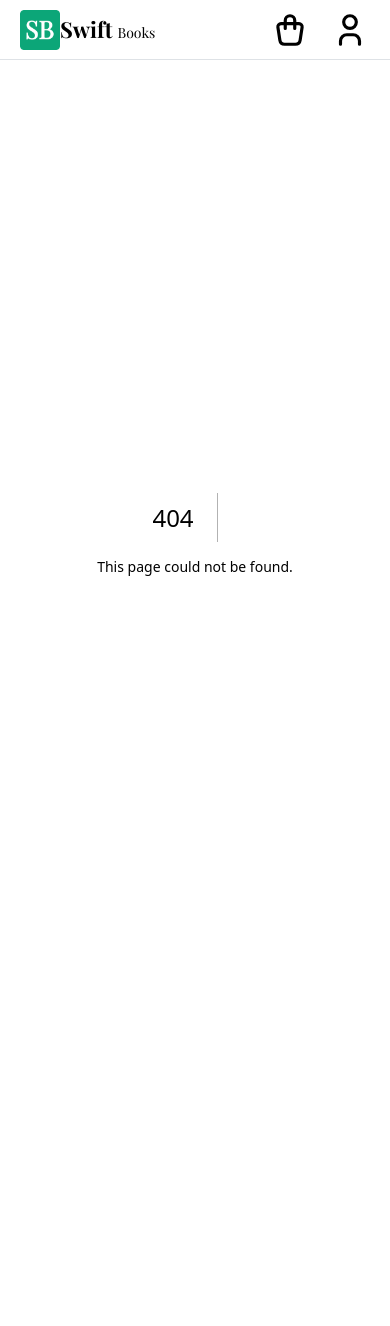
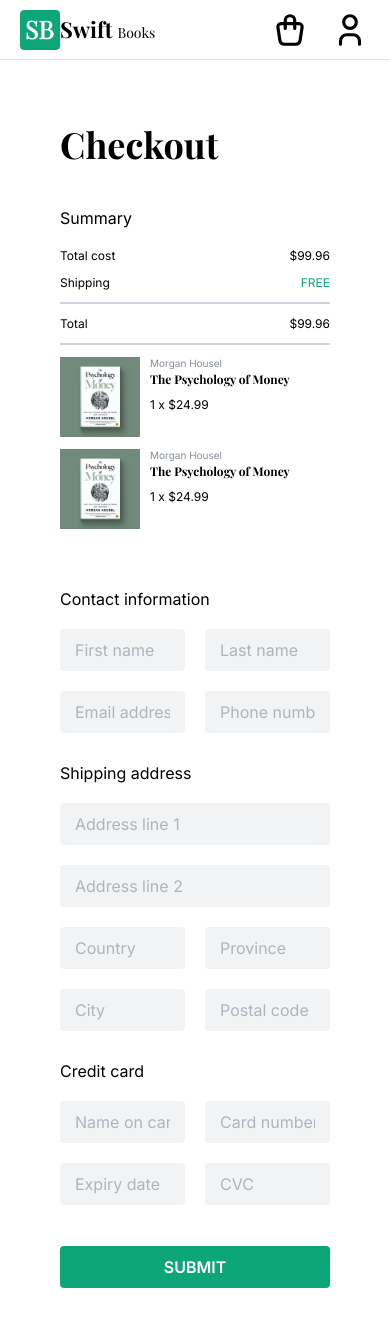
Before and after one commit to kovalromank/swiftbooks, a Next.js app in the folder web/: page /checkout in a window 390 px wide. Before the commit this address had no page. Shown: the top 1326 px of the page. Before the commit the page ends 1024 px from the top, so only its background shows below. Built offline with nearby package versions, Linux system fonts and the light colour scheme; a web font is replaced by a local one.

Commit message:
created checkout page with static data
- Added summary column
- Added input form
- Made page responsive

```diff
--- /dev/null
+++ b/web/src/app/checkout/page.tsx
@@ -0,0 +1,20 @@
+import { FC } from "react";
+import { Metadata } from "next";
+
+import { Header } from "@/components/header";
+import { CheckoutView } from "@/components/checkout/checkout-view";
+
+export const metadata: Metadata = {
+  title: "Checkout | Swift Books",
+};
+
+const Checkout: FC = () => {
+  return (
+    <>
+      <Header>Checkout</Header>
+      <CheckoutView />
+    </>
+  );
+};
+
+export default Checkout;
--- /dev/null
+++ b/web/src/components/checkout/checkout-view.tsx
@@ -0,0 +1,18 @@
+import { FC } from "react";
+import { Grid, GridCol } from "@mantine/core";
+
+import { Form } from "./form";
+import { Summary } from "./summary";
+
+export const CheckoutView: FC = () => {
+  return (
+    <Grid gutter="3.75rem">
+      <GridCol span={{ base: 12, sm: 8, md: 6, xl: 4 }} order={{ base: 2, md: 1 }}>
+        <Form />
+      </GridCol>
+      <GridCol span={{ base: 12, sm: 8, md: 6, xl: 4 }} order={{ base: 1, md: 2 }}>
+        <Summary />
+      </GridCol>
+    </Grid>
+  );
+};
--- /dev/null
+++ b/web/src/components/checkout/form.module.css
@@ -0,0 +1,20 @@
+.header {
+  font-size: 1rem;
+  font-style: normal;
+  font-weight: 400;
+  line-height: normal;
+}
+
+.sectionContainer {
+  display: flex;
+  flex-direction: column;
+  gap: 1.88rem;
+}
+
+.submitContainer {
+  margin-top: 2.56rem;
+}
+
+.submitContainer button {
+  width: 100%;
+}
--- /dev/null
+++ b/web/src/components/checkout/form.tsx
@@ -0,0 +1,71 @@
+"use client";
+
+import { FC } from "react";
+import { Button, Grid, GridCol, TextInput } from "@mantine/core";
+
+import classes from "./form.module.css";
+
+export const Form: FC = () => {
+  return (
+    <form onSubmit={(e) => e.preventDefault()}>
+      <div className={classes.sectionContainer}>
+        <Grid gutter="1.25rem">
+          <GridCol className={classes.header}>Contact information</GridCol>
+          <GridCol span={{ base: 6 }}>
+            <TextInput placeholder="First name" variant="filled" size="md" />
+          </GridCol>
+          <GridCol span={{ base: 6 }}>
+            <TextInput placeholder="Last name" variant="filled" size="md" />
+          </GridCol>
+          <GridCol span={{ base: 6 }}>
+            <TextInput placeholder="Email address" variant="filled" size="md" />
+          </GridCol>
+          <GridCol span={{ base: 6 }}>
+            <TextInput placeholder="Phone number" variant="filled" size="md" />
+          </GridCol>
+        </Grid>
+        <Grid gutter="1.25rem">
+          <GridCol className={classes.header}>Shipping address</GridCol>
+          <GridCol>
+            <TextInput placeholder="Address line 1" variant="filled" size="md" />
+          </GridCol>
+          <GridCol>
+            <TextInput placeholder="Address line 2" variant="filled" size="md" />
+          </GridCol>
+          <GridCol span={{ base: 6 }}>
+            <TextInput placeholder="Country" variant="filled" size="md" />
+          </GridCol>
+          <GridCol span={{ base: 6 }}>
+            <TextInput placeholder="Province" variant="filled" size="md" />
+          </GridCol>
+          <GridCol span={{ base: 6 }}>
+            <TextInput placeholder="City" variant="filled" size="md" />
+          </GridCol>
+          <GridCol span={{ base: 6 }}>
+            <TextInput placeholder="Postal code" variant="filled" size="md" />
+          </GridCol>
+        </Grid>
+        <Grid gutter="1.25rem">
+          <GridCol className={classes.header}>Credit card</GridCol>
+          <GridCol span={{ base: 6 }}>
+            <TextInput placeholder="Name on card" variant="filled" size="md" />
+          </GridCol>
+          <GridCol span={{ base: 6 }}>
+            <TextInput placeholder="Card number" variant="filled" size="md" />
+          </GridCol>
+          <GridCol span={{ base: 6 }}>
+            <TextInput placeholder="Expiry date" variant="filled" size="md" />
+          </GridCol>
+          <GridCol span={{ base: 6 }}>
+            <TextInput placeholder="CVC" variant="filled" size="md" />
+          </GridCol>
+        </Grid>
+      </div>
+      <div className={classes.submitContainer}>
+        <Button variant="filled" type="submit" size="md">
+          SUBMIT
+        </Button>
+      </div>
+    </form>
+  );
+};
--- /dev/null
+++ b/web/src/components/checkout/summary.module.css
@@ -0,0 +1,26 @@
+.header {
+  font-size: 1rem;
+  font-style: normal;
+  font-weight: 400;
+  line-height: normal;
+  margin-bottom: 1.25rem;
+}
+
+.rowContainer {
+  display: flex;
+  flex-direction: column;
+  gap: 0.75rem;
+}
+
+.row {
+  display: flex;
+  justify-content: space-between;
+  font-size: 0.75rem;
+  font-style: normal;
+  font-weight: 400;
+  line-height: normal;
+}
+
+.free {
+  color: var(--mantine-color-teal-7);
+}
--- /dev/null
+++ b/web/src/components/checkout/summary.tsx
@@ -0,0 +1,32 @@
+import { FC } from "react";
+
+import { Hr } from "@/components/hr";
+import { BookSmall } from "@/components/book/book-small";
+
+import classes from "./summary.module.css";
+
+export const Summary: FC = () => {
+  return (
+    <div>
+      <div className={classes.header}>Summary</div>
+      <div className={classes.rowContainer}>
+        <div className={classes.row}>
+          <div>Total cost</div>
+          <div>$99.96</div>
+        </div>
+        <div className={classes.row}>
+          <div>Shipping</div>
+          <div className={classes.free}>FREE</div>
+        </div>
+        <Hr />
+        <div className={classes.row}>
+          <div>Total</div>
+          <div>$99.96</div>
+        </div>
+        <Hr />
+        <BookSmall variant="cart" />
+        <BookSmall variant="cart" />
+      </div>
+    </div>
+  );
+};
```
